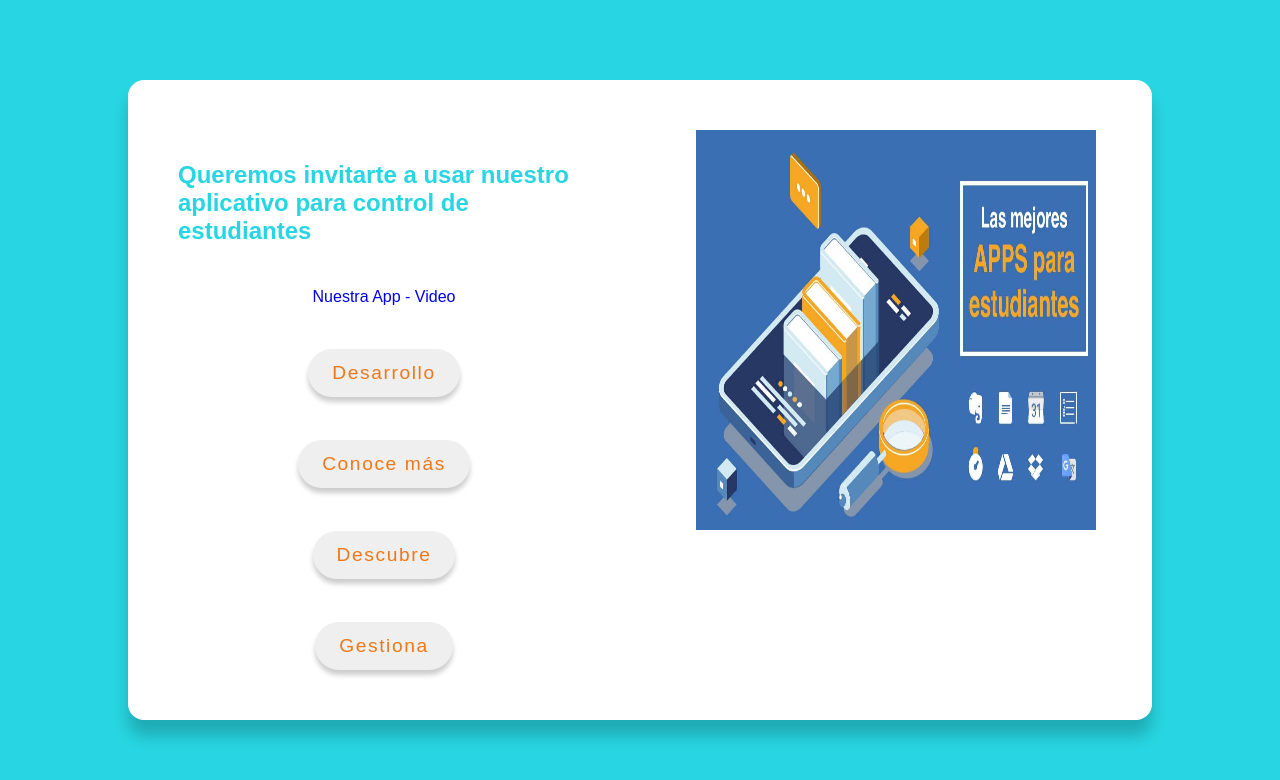
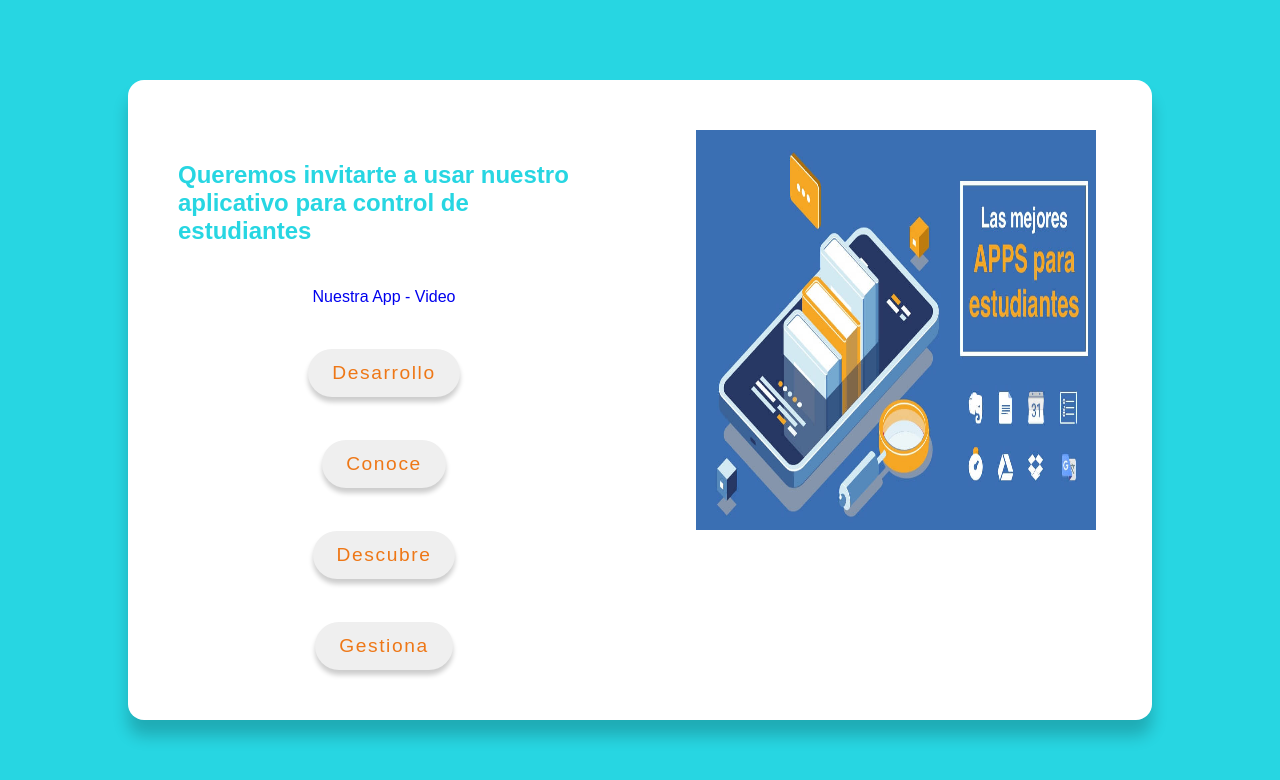
Before and after one commit to ingjuanjosearroyave/ejercicioCARD, a plain HTML site: page index.html in a window 1280 px wide. Drawn offline with Linux system fonts and the light colour scheme; files whose address does not match are found by name.

Commit message:
mi cambio

```diff
--- a/index.html
+++ b/index.html
@@ -27,7 +27,7 @@
           <br/>
           <button class="button">Desarrollo</button>
           <br/>
-          <button class="button">Conoce más</button>
+          <button class="button">Conoce</button>
           <br/>
           <button class="button">Descubre</button>
           <br/>
```
